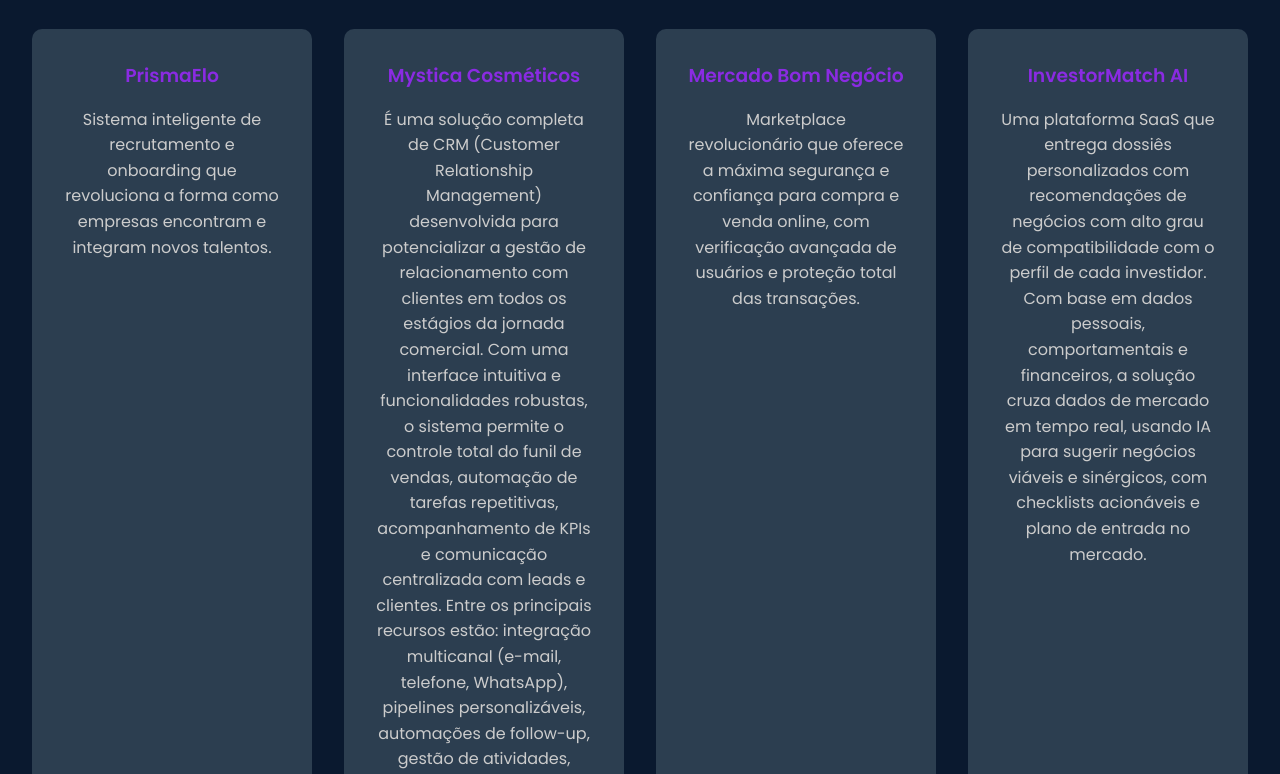
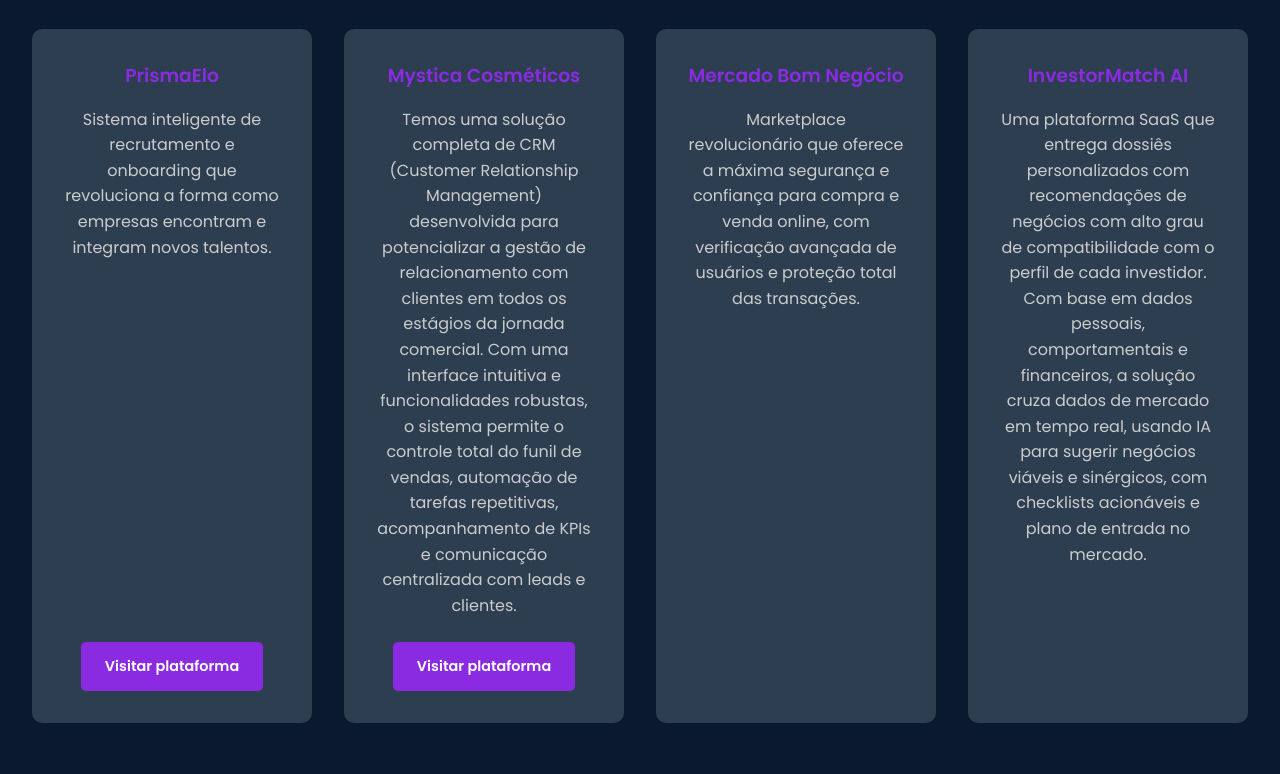
Before and after one commit to cguedes90/InovamenteLabs-site, a plain HTML site: page index.html in a window 1280 px wide. Shown: the part 3726-4500 px from the top of the page. Drawn offline with Linux system fonts and the light colour scheme.

Commit message:
Add files via upload

```diff
--- a/index.html
+++ b/index.html
@@ -132,9 +132,7 @@
                 <!-- Mystica Cosméticos -->
                 <div class="product-card">
                     <h3>Mystica Cosméticos</h3>
-                    <p>É uma solução completa de CRM (Customer Relationship Management) desenvolvida para potencializar a gestão de relacionamento com clientes em todos os estágios da jornada comercial. Com uma interface intuitiva e funcionalidades robustas, o sistema permite o controle total do funil de vendas, automação de tarefas repetitivas, acompanhamento de KPIs e comunicação centralizada com leads e clientes.
-
-Entre os principais recursos estão: integração multicanal (e-mail, telefone, WhatsApp), pipelines personalizáveis, automações de follow-up, gestão de atividades, dashboards em tempo real e suporte dedicado. Tudo isso com máxima segurança de dados e alta performance na nuvem.</p>
+                    <p>Temos uma solução completa de CRM (Customer Relationship Management) desenvolvida para potencializar a gestão de relacionamento com clientes em todos os estágios da jornada comercial. Com uma interface intuitiva e funcionalidades robustas, o sistema permite o controle total do funil de vendas, automação de tarefas repetitivas, acompanhamento de KPIs e comunicação centralizada com leads e clientes.</p>
                     <a href="https://mysticacosmeticos.com.br/" target="_blank" class="cta-button">Visitar plataforma</a>
                 </div>
 
```
